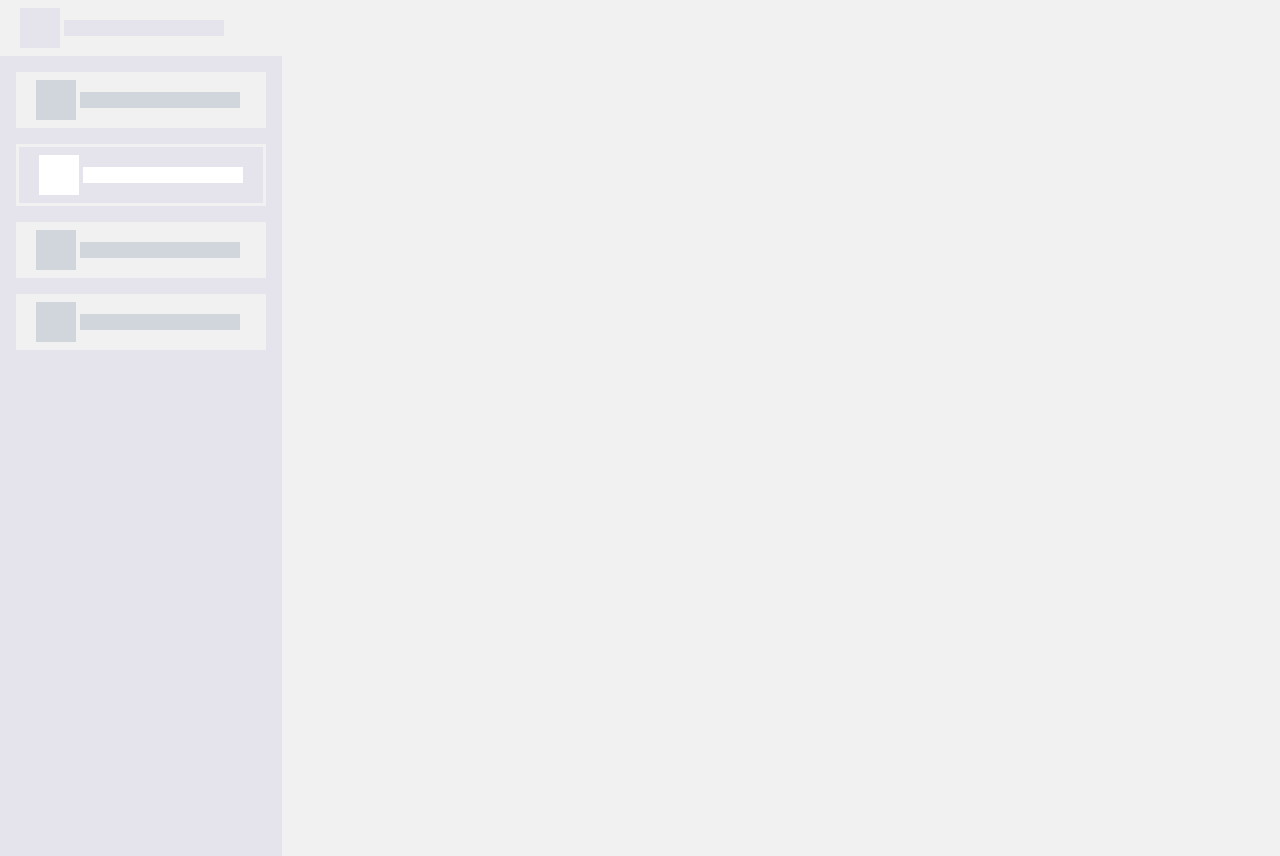
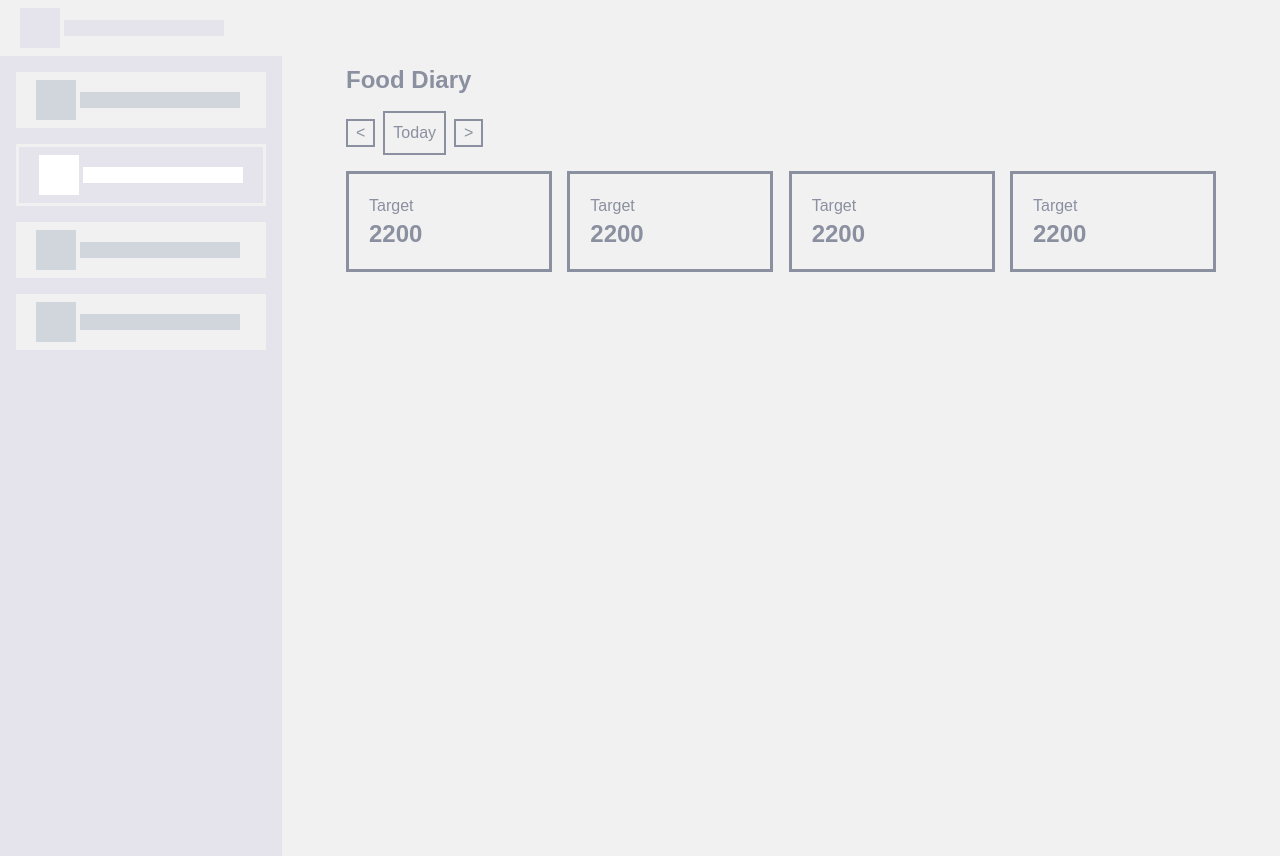
Before and after one commit to PermangkatanSantuy/SawitFit-FE, a Next.js app: page /dashboard/nutrition in a window 1280 px wide. Before the commit the page ends 800 px from the top, so only its background shows below. Built offline with nearby package versions, Linux system fonts and the light colour scheme.

Commit message:
[Kan-43] Progressing through Page/Dashboard/Nutritions. - Divided two parts of screen with grid because of sidebar - Sidebar component improvement, removed position fixed class for SidebarContent.

```diff
--- a/app/dashboard/nutrition/page.tsx
+++ b/app/dashboard/nutrition/page.tsx
@@ -2,11 +2,50 @@ import SidebarApp from "../../../components/Sidebar/Sidebar";
 
 export default function Nutrition() {
   return (
-    <>
+    <div className="grid grid-cols-[max-content_1fr] grid-flow-col-dense">
       <SidebarApp />
-      <div className="">
-        <main className=""></main>
+      <div className="col-span-2 max-h-screen max-w-screen items-center justify-center font-inter text-(--color-secondary-40)">
+        <main className="flex flex-col gap-(--spacing-medium) h-screen w-full p-(--spacing-massive) items-start">
+          {/* Page Name */}
+          <h2 className="heading-2">Food Diary</h2>
+
+          {/* Days Navigation */}
+          <nav className="flex flex-row gap-(--spacing-small)">
+            <div className="px-(--spacing-small) my-(--spacing-small) border-2 border-(--color-secondary-40)">
+              {`<`}
+            </div>
+            <div className="p-(--spacing-small) border-2 border-(--color-secondary-40)">
+              Today
+            </div>
+            <div className="px-(--spacing-small) my-(--spacing-small) border-2 border-(--color-secondary-40)">
+              {`>`}
+            </div>
+          </nav>
+
+          {/* Statistics */}
+          <div className="flex flex-row justify-between w-full">
+            <div className="p-5 border-3 border-(--color-secondary-40)">
+              <p className="w-40">Target</p>
+              <h2 className="heading-2">2200</h2>
+            </div>
+            <div className="p-5 border-3 border-(--color-secondary-40)">
+              <p className="w-40">Target</p>
+              <h2 className="heading-2">2200</h2>
+            </div>
+            <div className="p-5 border-3 border-(--color-secondary-40)">
+              <p className="w-40">Target</p>
+              <h2 className="heading-2">2200</h2>
+            </div>
+            <div className="p-5 border-3 border-(--color-secondary-40)">
+              <p className="w-40">Target</p>
+              <h2 className="heading-2">2200</h2>
+            </div>
+          </div>
+
+          {/* Breakfast */}
+          <div className=""></div>
+        </main>
       </div>
-    </>
+    </div>
   );
 }
--- a/app/dashboard/page.tsx
+++ b/app/dashboard/page.tsx
@@ -2,11 +2,13 @@ import SidebarApp from "../../components/Sidebar/Sidebar";
 
 export default function Dashboard() {
   return (
-    <>
+    <div className="grid grid-cols-2">
       <SidebarApp />
-      <div className="">
-        <main className=""></main>
+      <div className="flex max-h-screen max-w-screen items-center justify-center font-inter">
+        <main className="flex flex-row h-screen w-full p-(--spacing-huge) items-center">
+          <h2>Food Diary</h2>
+        </main>
       </div>
-    </>
+    </div>
   );
 }
--- a/app/login/page.tsx
+++ b/app/login/page.tsx
@@ -3,7 +3,7 @@ import Image from "next/image";
 export default function Login() {
   return (
     <div className="flex max-h-screen max-w-(--screen-width-desktop) items-center justify-center font-inter m-auto ">
-      <main className="flex flex-row h-screen w-full p-(--spacing-huge) flex-col items-center justify-between bg-white text-black">
+      <main className="flex h-screen w-full p-(--spacing-huge) flex-col items-center justify-between bg-white text-black">
         <div className="h-full w-7/12 bg-(--color-bg-light-alt)">Hai</div>
         <div className="flex flex-col p-8 pl-22 items-center justify-center w-5/12 gap-(--spacing-extra-large) text-(--color-bg-light-alt)">
           <Image
--- a/components/Sidebar/Sidebar.tsx
+++ b/components/Sidebar/Sidebar.tsx
@@ -8,7 +8,7 @@ interface WrapperProps {
   children: ReactNode;
 }
 
-interface HTTPLinks {
+interface SidebarGroupProps {
   name: string;
   href: string;
 }
@@ -44,13 +44,13 @@ export function SidebarHeader() {
 
 export function SidebarContent({ children }: WrapperProps) {
   return (
-    <nav className="flex flex-col fixed items-center p-4 gap-4 h-screen bg-(--color-bg-light-alt)">
+    <nav className="flex flex-col items-center p-4 gap-4 h-screen bg-(--color-bg-light-alt)">
       {children}
     </nav>
   );
 }
 
-export function SidebarGroup({ name, href }: HTTPLinks) {
+export function SidebarGroup({ name, href }: SidebarGroupProps) {
   const pathname = usePathname();
   const isActive = pathname === href;
 
```
